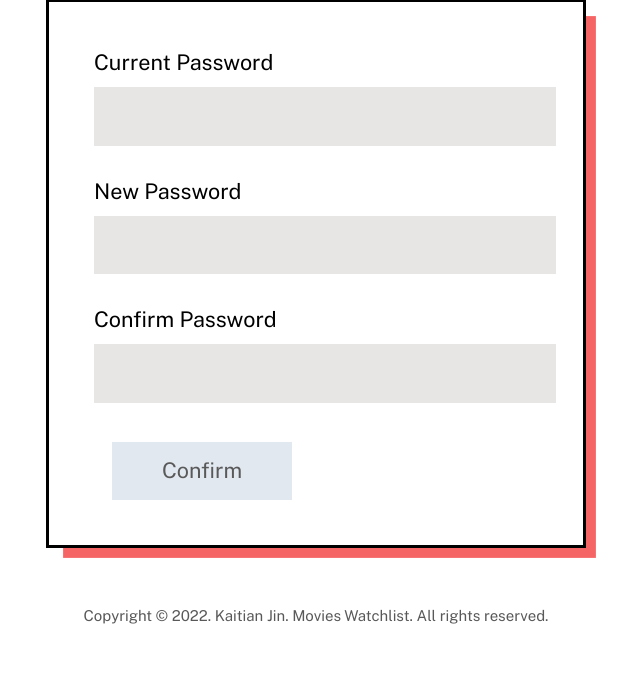
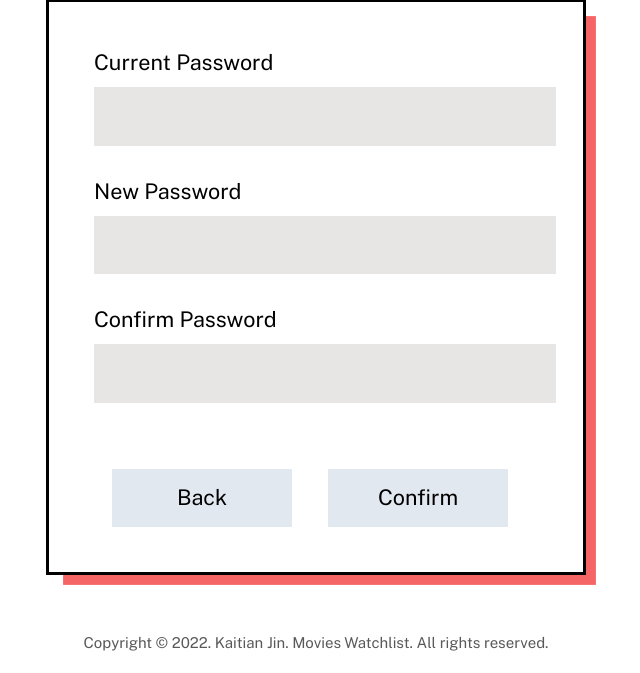
Before and after one commit to kennethahah/MovieWatchlist, a Flask app: page /account/change_password in a window 1280 px wide. Shown: the part 166-839 px from the top of the page, without its empty margins (324-964 px from the left). Before the commit the page ends 790 px from the top, so only its background shows below. Run offline with Flask 2, Linux system fonts and the light colour scheme; the visitor is signed in with stand-in values (Sample User, id 1).

Commit message:
add back button for change password form

```diff
--- a/movie_library/static/css/forms.css
+++ b/movie_library/static/css/forms.css
@@ -116,7 +116,7 @@
   border: none;
   background: var(--background-color);
   text-decoration: none;
-  color: var(--text-muted);
+  color: #000;
 }
 
 .button--form:hover {
--- a/movie_library/templates/change_password.html
+++ b/movie_library/templates/change_password.html
@@ -21,8 +21,15 @@
             {{ render_text_field(form.new_password) }}
             {{ render_text_field(form.confirm_new_password) }}
 
-            <div>
-                {{ form.submit(class_="button button--form") }}
+            <div class = "button__field">
+                <div>
+                    <a href={{ url_for('pages.account') }} class="button button--form">
+                        Back
+                    </a>
+                </div>
+                <div>
+                    {{ form.submit(class_="button button--form") }}
+                </div>
             </div>
         </div>
     </form>
```
